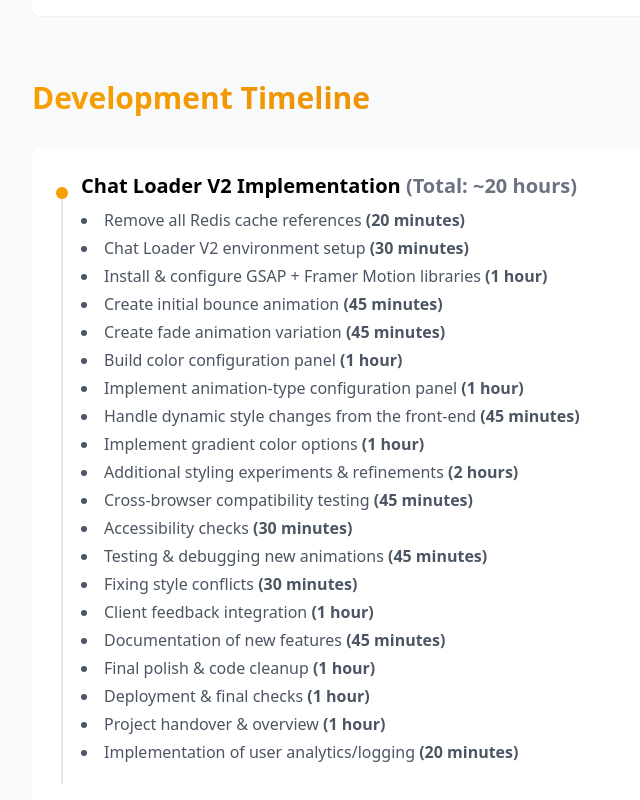
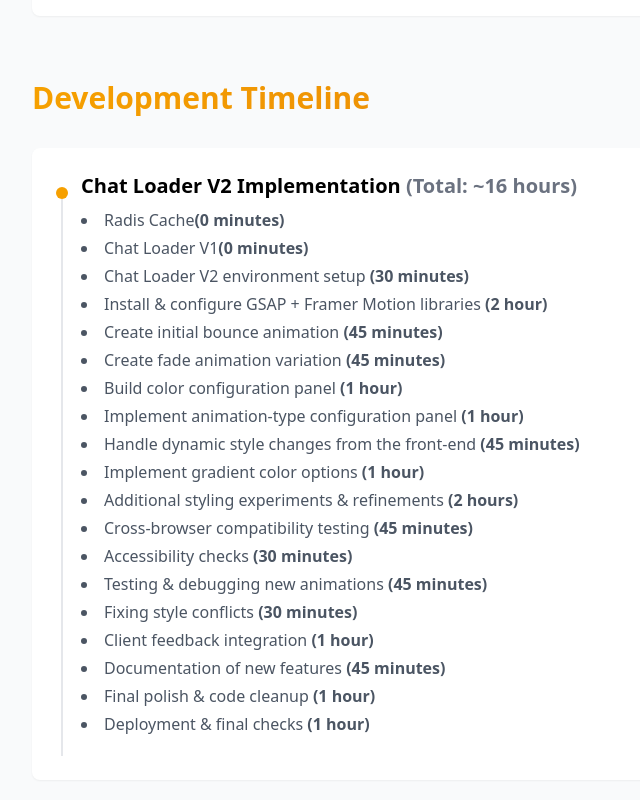
Before and after one commit to osamarehman/hex-docs, a website: page hexnextlatest.html in a window 1280 px wide. Shown: the part 988-1788 px from the top of the page, without its empty margins (0-640 px from the left). Drawn offline with nearby package versions, Linux system fonts and the light colour scheme.

Commit message:
Update hexnextlatest.html

```diff
--- a/hexnextlatest.html
+++ b/hexnextlatest.html
@@ -145,13 +145,15 @@
           <!-- Consolidated Chat Loader V2 tasks into 20 hours total -->
           <div class="timeline-item">
             <h3 class="text-xl font-semibold">
-              Chat Loader V2 Implementation <span class="text-gray-500">(Total: ~20 hours)</span>
+              Chat Loader V2 Implementation <span class="text-gray-500">(Total: ~16 hours)</span>
             </h3>
             <ul class="list-disc list-inside text-gray-600 mt-2 space-y-1">
               <!-- Example breakdown into small increments -->
-              <li>Remove all Redis cache references <strong>(20 minutes)</strong></li>
+
+              <li>Radis Cache<strong>(0 minutes)</strong></li>
+              <li>Chat Loader V1<strong>(0 minutes)</strong></li>
               <li>Chat Loader V2 environment setup <strong>(30 minutes)</strong></li>
-              <li>Install & configure GSAP + Framer Motion libraries <strong>(1 hour)</strong></li>
+              <li>Install & configure GSAP + Framer Motion libraries <strong>(2 hour)</strong></li>
               <li>Create initial bounce animation <strong>(45 minutes)</strong></li>
               <li>Create fade animation variation <strong>(45 minutes)</strong></li>
               <li>Build color configuration panel <strong>(1 hour)</strong></li>
@@ -167,8 +169,6 @@
               <li>Documentation of new features <strong>(45 minutes)</strong></li>
               <li>Final polish & code cleanup <strong>(1 hour)</strong></li>
               <li>Deployment & final checks <strong>(1 hour)</strong></li>
-              <li>Project handover & overview <strong>(1 hour)</strong></li>
-              <li>Implementation of user analytics/logging <strong>(20 minutes)</strong></li>
             </ul>
           </div>
         </div>
```
